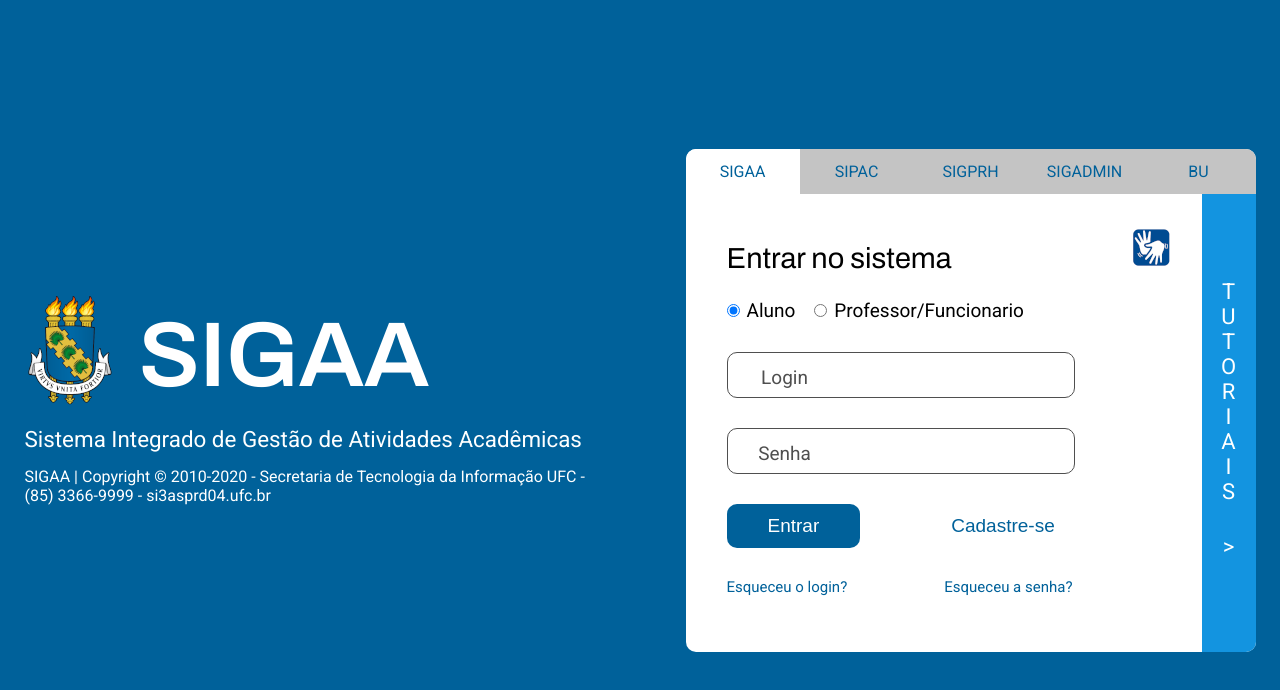
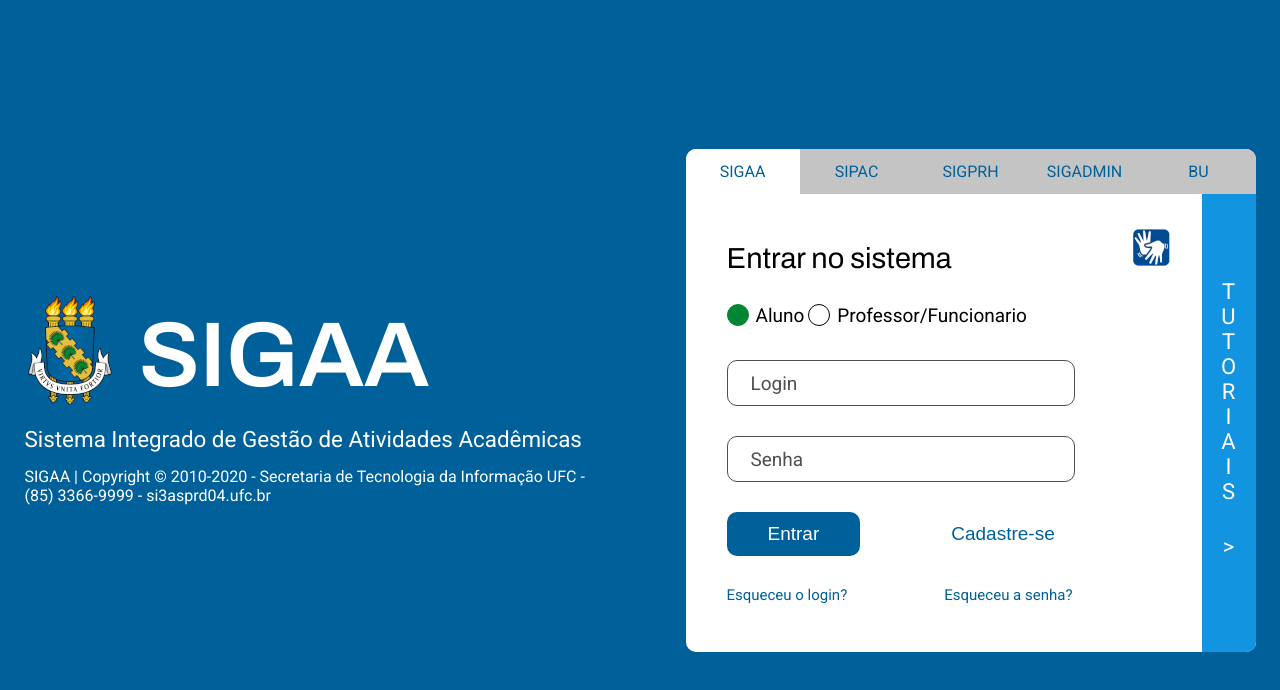
Before and after one commit to AgaciMario/SIGAA-Remake, a plain HTML site: page index.html in a window 1280 px wide. Drawn offline with Linux system fonts and the light colour scheme.

Commit message:
Radio buttons do formulario aprimorados

```diff
--- a/index.html
+++ b/index.html
@@ -24,7 +24,7 @@
         <ul>
           <li>
             <input type="radio" name="tabs" class="rd_tabs" id="tab1" checked>
-            <label for="tab1">SIGAA</label>
+            <label class="tab" for="tab1">SIGAA</label>
             <div class="content">
               <header>
                 <h1 class="title">Entrar no sistema</h1>
@@ -32,16 +32,23 @@
               </header>
 
               <form action="/">
-                <input type="radio" name="user" class="rd_user" id="Aluno"checked><span>Aluno</span>
-                <input type="radio" name="user" class="rd_user" id="Prof_Fun"><span>Professor/Funcionario</span>
+                <div class="rd_input">
+                  <input type="radio" name="user" class="rd_user" id="Aluno"checked>
+                  <label class="lbl_rd_user" for="Aluno"></label><span>Aluno</span>
+                </div>
+
+                <div class="rd_input">
+                  <input type="radio" name="user" class="rd_user" id="Prof_Fun">
+                  <label class="lbl_rd_user" for="Prof_Fun"></label><span>Professor/Funcionario</span>
+                </div>
 
                 <div class="input">
                   <input type="text" name="login" id="login">
-                  <label for="login">Login</label>
+                  <label class="inp_signIn" for="login">Login</label>
                 </div>
                 <div class="input">
-                  <input type="text" name="password" id="password">
-                  <label for="password">Senha</label>
+                  <input type="password" name="password" id="password">
+                  <label class="inp_signIn" for="password">Senha</label>
                 </div>
 
                 <button type="submit">Entrar</button>
@@ -61,25 +68,25 @@
 
           <li>
             <input type="radio" name="tabs" class="rd_tabs" id="tab2">
-            <label for="tab2">SIPAC</label>
+            <label class="tab" for="tab2">SIPAC</label>
             <div class="content">2</div>
           </li>
 
           <li>
             <input type="radio" name="tabs" class="rd_tabs" id="tab3">
-            <label for="tab3">SIGPRH</label>
+            <label class="tab" for="tab3">SIGPRH</label>
             <div class="content">3</div>
           </li>
 
           <li>
             <input type="radio" name="tabs" class="rd_tabs" id="tab4">
-            <label for="tab4">SIGADMIN</label>
+            <label class="tab" for="tab4">SIGADMIN</label>
             <div class="content">4</div>
           </li>
 
           <li>
             <input type="radio" name="tabs" class="rd_tabs" id="tab5">
-            <label for="tab5">BU</label>
+            <label class="tab" for="tab5">BU</label>
             <div class="content">5</div>
           </li>
         </ul>
--- a/style.css
+++ b/style.css
@@ -3,6 +3,7 @@
   --light_blue: #1394E0;
   --gray: #4F4F4F;
   --light_gray: #C4C4C4;
+  --green: #028634;
 }
 
 *{
@@ -86,7 +87,7 @@ body {
   float: left; /* Lista "flutua" para a esquerda */
 }
 
-.nav_tabs label {
+.nav_tabs .tab {
   display: block;
   width: 84px;
   height: 19px;
@@ -146,8 +147,22 @@ label[for=tab5] {
   margin-top: 30px;
 }
 
-.content form input[type=radio] {
+.content .rd_input {
+  display: inline-flex;
+}
+
+.content .rd_user {
+  display: none;
+}
+
+.content .lbl_rd_user {
+  display: inline-block;
+  width: 20px;
+  height: 20px;
+
   margin-right: 7px;
+  border-radius: 50%;
+  border: 1px solid black;
 }
 
 .content form span{
@@ -183,14 +198,14 @@ label[for=tab5] {
   outline: none;
 }
 
-.content form label {
+.content .inp_signIn {
   position: absolute;
-  top: 0;
-
-  font-size: 19px;
+  top: 11px;
+  left: 23px;
 
   background: none;
   color: var(--gray);
+  font-size: 19px;
 }
 
 .content form button {
@@ -272,3 +287,8 @@ label[for=tab5] {
 .rd_tabs:checked ~ .content {
   display: block; /* mudança de abas */
 }
+
+.rd_user:checked ~ .lbl_rd_user {
+  background: var(--green);
+  border-color: var(--green);
+}
```
